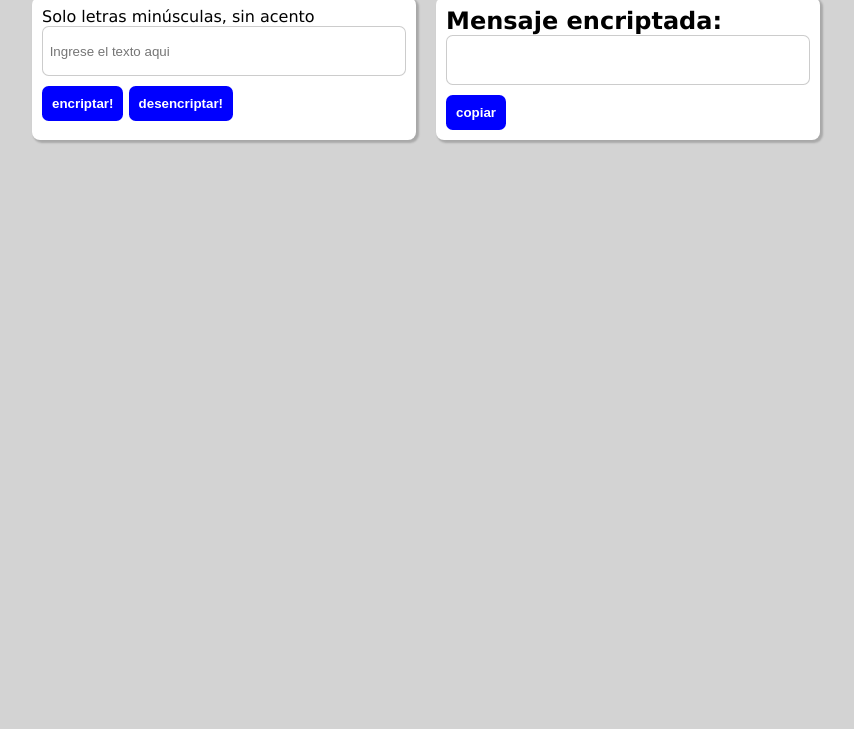
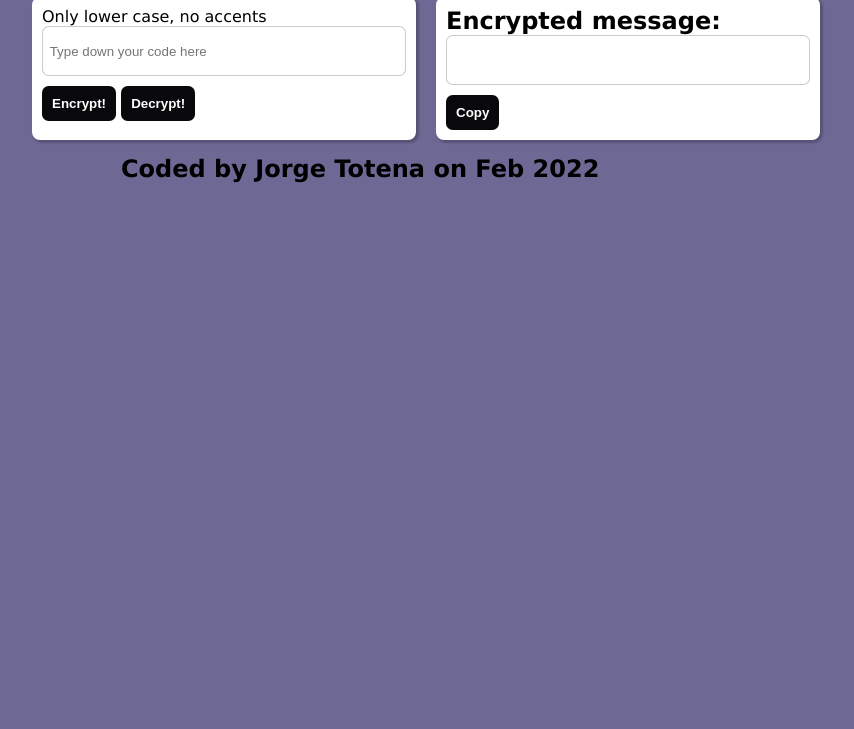
Before and after one commit to JorgeTotena/Encrypter-project-Oracle-ONE, a plain HTML site: page index.html in a window 1280 px wide. Shown: the part 71-800 px from the top of the page, without its empty margins (214-1068 px from the left). Drawn offline with Linux system fonts and the light colour scheme.

Commit message:
Changing style and program language

```diff
--- a/index.html
+++ b/index.html
@@ -1,5 +1,5 @@
 <!DOCTYPE html>
-<html lang="pt-br">
+<html lang="en-us">
 <head>
   <meta charset="UTF-8">
   <meta http-equiv="X-UA-Compatible" content="IE=edge">
@@ -8,24 +8,25 @@
   <link rel="stylesheet" href="style.css">
 </head>
 <body>
-  <h1 class="titulo">código secreto</h1>
+  <h1 class="titulo">Secret Code </h1>
 
   <main class="main">
     <section class="form box">
       <form action="">
-        <label for="input-texto">Solo letras minúsculas, sin acento</label>
-        <input class="text-input" type="text" name="input-texto" id="input-texto" placeholder="Ingrese el texto aqui">
-        <input class="btn" type="submit" value="encriptar!" id="btn-encriptar">
-        <input class="btn" type="submit" value="desencriptar!" id="btn-desencriptar">
+        <label for="input-texto">Only lower case, no accents</label>
+        <input class="text-input" type="text" name="input-texto" id="input-texto" placeholder="Type down your code here">
+        <input class="btn" type="submit" value="Encrypt!" id="btn-encriptar">
+        <input class="btn" type="submit" value="Decrypt!" id="btn-desencriptar">
       </form>
     </section>
 
     <section class="msg box">
-      <h2 id="">Mensaje encriptada:</h2>
+      <h2 id="">Encrypted message:</h2>
       <input class="text-input" type="text" id="msg"></input>
-      <input class="btn" type="submit" value="copiar" id="btn-copy">
+      <input class="btn" type="submit" value="Copy" id="btn-copy">
     </section>
   </main>
+  <h2 class ="coder">Coded by Jorge Totena on Feb 2022</h2>
 
   <script src="script.js"></script>
 </body>
--- a/style.css
+++ b/style.css
@@ -5,7 +5,7 @@
 }
 
 body {
-  background-color: lightgray;
+  background-color: rgb(109, 104, 148);
   font-family: Verdana, Geneva, Tahoma, sans-serif;
 }
 
@@ -37,7 +37,7 @@ body {
   border: 0;
   color: white;
   font-weight: bold;
-  background-color: blue;
+  background-color: rgb(9, 9, 12);
   padding: 10px;
   margin-top: 10px;
   border-radius: 0.5em;
@@ -51,3 +51,11 @@ body {
   width: 100%;
   height: 50px;
 }
+.coder {
+
+  padding: 15px;
+  width: 50vw;
+  margin: auto;
+
+
+}
```
